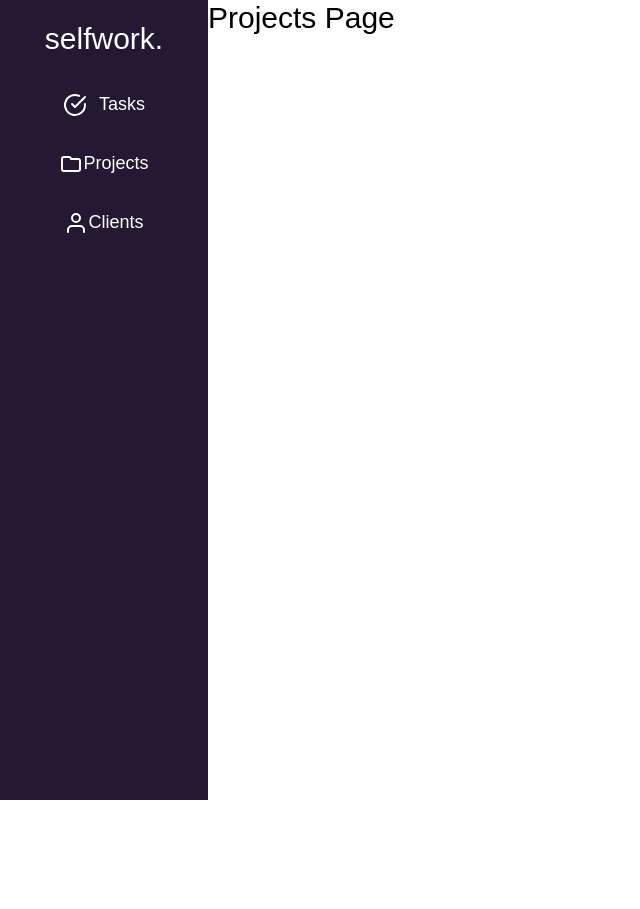
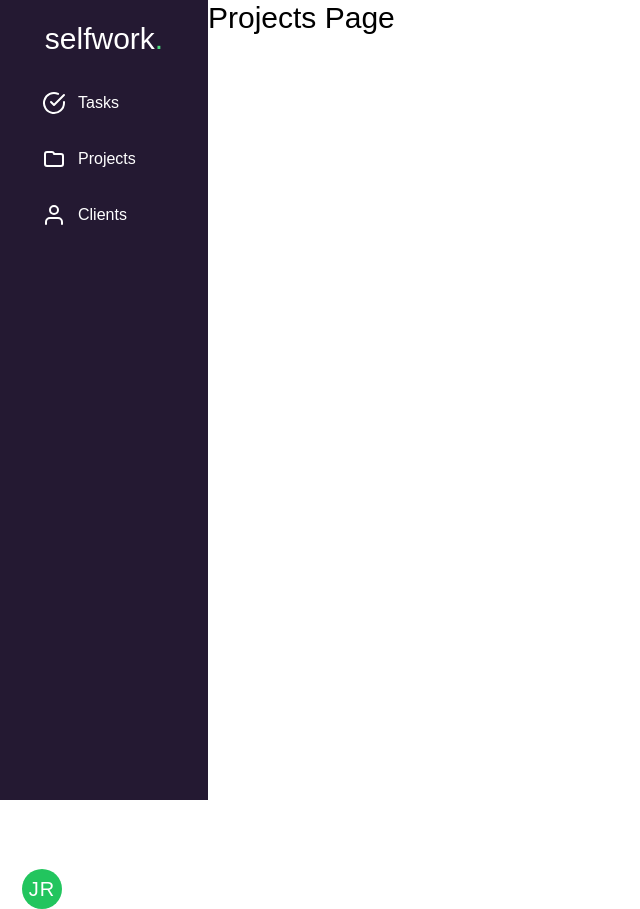
Before and after one commit to jacobrdz77/project-mgmt-nextjs-ts, a Next.js app: page /home in a window 1280 px wide. Shown: the whole page, without its empty margins (0-640 px from the left). Before the commit the page ends 800 px from the top, so only its background shows below. Built offline with nearby package versions, Linux system fonts and the light colour scheme.

Commit message:
Avatar component and view proflie

```diff
--- /dev/null
+++ b/components/Layout/Avatar.tsx
@@ -0,0 +1,16 @@
+import React from "react";
+
+const Avatar: React.FC<{ userName: string }> = ({ userName }) => {
+  const str = userName.split(" ");
+  const firstLetter = str[0][0];
+  const secondLetter = str[1][0];
+  const avatar = firstLetter + secondLetter;
+
+  return (
+    <div className="flex justify-around items-center rounded-full h-[40px] w-[40px] tracking-wider text-[20px] bg-green-500">
+      {avatar}
+    </div>
+  );
+};
+
+export default Avatar;
--- a/components/Layout/NavBar.tsx
+++ b/components/Layout/NavBar.tsx
@@ -1,20 +1,25 @@
+/* eslint-disable */
 import React from "react";
 import Image from "next/image";
 import Link from "next/link";
+import Avatar from "./Avatar";
 
 const NavBar: React.FC = () => {
   return (
     <nav className="bg-primary sticky top-0 left-0 w-[208px] h-screen m-0 text-center text-white">
+      <div className="h-full relative">
         {/* LOGO */}
-      <div className="mt-4 mb-5 mx-auto text-[30px]">selfwork.</div>
+        <div className="mt-4 mb-5 mx-auto text-[30px]">
+          selfwork<span className="text-green-400">.</span>
+        </div>
         {/* Buttons */}
-      <div className="mt-0 mb-auto w-full  text-[18px]">
+        <div className="mt-0 w-full text-[16px]">
           <div className="w-[164px] h-full flex flex-col mx-auto ">
             <a
               href="/tasks"
-            className="w-full mx-auto mb-3 py-2.5 px-5 hover:bg-button rounded-[15px]"
+              className="mb-3 py-2.5 px-5 hover:bg-button rounded-[15px]"
             >
-            <div className="flex justify-center items-center w-full ">
+              <div className="flex justify-start items-center w-full ">
                 <svg
                   xmlns="http://www.w3.org/2000/svg"
                   width="24"
@@ -25,7 +30,7 @@ const NavBar: React.FC = () => {
                   stroke-width="2"
                   stroke-linecap="round"
                   stroke-linejoin="round"
-                class="feather feather-check-circle"
+                  className="feather feather-check-circle"
                 >
                   <path d="M22 11.08V12a10 10 0 1 1-5.93-9.14"></path>
                   <polyline points="22 4 12 14.01 9 11.01"></polyline>
@@ -35,9 +40,9 @@ const NavBar: React.FC = () => {
             </a>
             <a
               href="/projects"
-            className="w-full mx-auto mb-3 py-2.5 px-5 hover:bg-button rounded-[15px]"
+              className="mb-3 py-2.5 px-5 hover:bg-button rounded-[15px]"
             >
-            <div className="flex justify-center items-center w-full ">
+              <div className="flex justify-start items-center w-full ">
                 <svg
                   xmlns="http://www.w3.org/2000/svg"
                   viewBox="-2 -4 24 24"
@@ -46,14 +51,14 @@ const NavBar: React.FC = () => {
                 >
                   <path d="M17 4H9.415l-.471-1.334A1.001 1.001 0 0 0 8 2H3a1 1 0 0 0-1 1v10a1 1 0 0 0 1 1h14a1 1 0 0 0 1-1V5a1 1 0 0 0-1-1zm-6.17-2H17a3 3 0 0 1 3 3v8a3 3 0 0 1-3 3H3a3 3 0 0 1-3-3V3a3 3 0 0 1 3-3h5c1.306 0 2.417.835 2.83 2z"></path>
                 </svg>
-              <div className="inline">Projects</div>
+                <div className="inline pl-3">Projects</div>
               </div>
             </a>
             <a
               href="/clients"
-            className="w-full mx-auto mb-3 py-2.5 px-5 hover:bg-button rounded-[15px]"
+              className="mb-3 py-2.5 px-5 hover:bg-button rounded-[15px]"
             >
-            <div className="flex justify-center items-center w-full ">
+              <div className="flex justify-items-center items-center w-full ">
                 <svg
                   xmlns="http://www.w3.org/2000/svg"
                   width="24"
@@ -64,14 +69,24 @@ const NavBar: React.FC = () => {
                   stroke-width="2"
                   stroke-linecap="round"
                   stroke-linejoin="round"
-                class="feather feather-user"
+                  className="feather feather-user"
                 >
                   <path d="M20 21v-2a4 4 0 0 0-4-4H8a4 4 0 0 0-4 4v2"></path>
                   <circle cx="12" cy="7" r="4"></circle>
                 </svg>
-              <div className="inline">Clients</div>
+                <div className="inline pl-3">Clients</div>
               </div>
             </a>
+          </div>
+        </div>
+        {/* User Profile */}
+        <div className="w-full mt-[620px]">
+          <div className="w-[164px] flex items-center justify-start mx-auto">
+            <Avatar userName={"Jacob Rodriguez"} />
+            <a href="/profile" className="ml-3 hover:underline">
+              View Profile
+            </a>
+          </div>
         </div>
       </div>
     </nav>
--- a/styles/globals.css
+++ b/styles/globals.css
@@ -18,6 +18,6 @@ a {
   box-sizing: border-box;
 }
 
-a > svg {
+div > svg {
   display: inline;
 }
```
Lines whose indentation alone changed are shown as unchanged.
